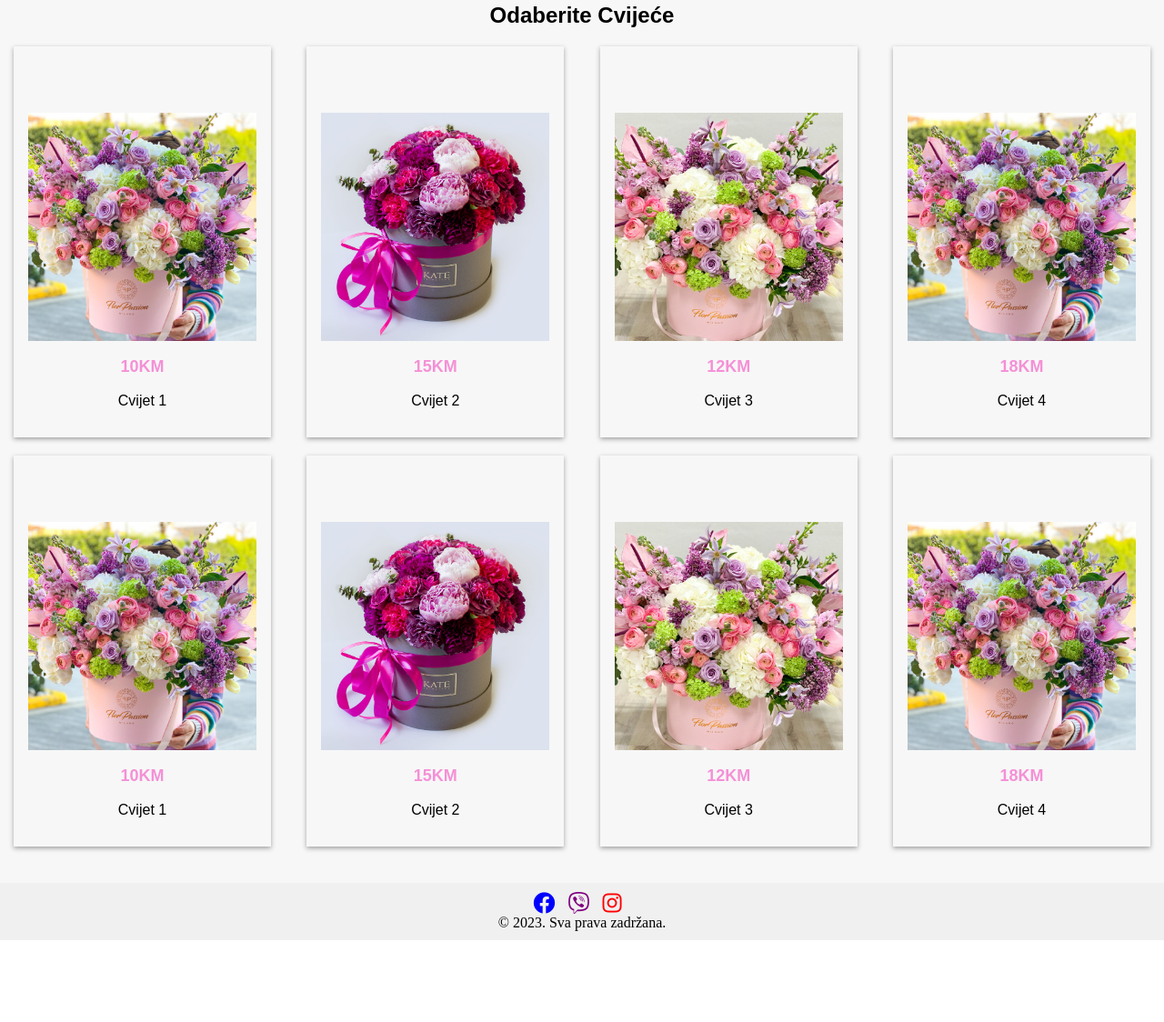
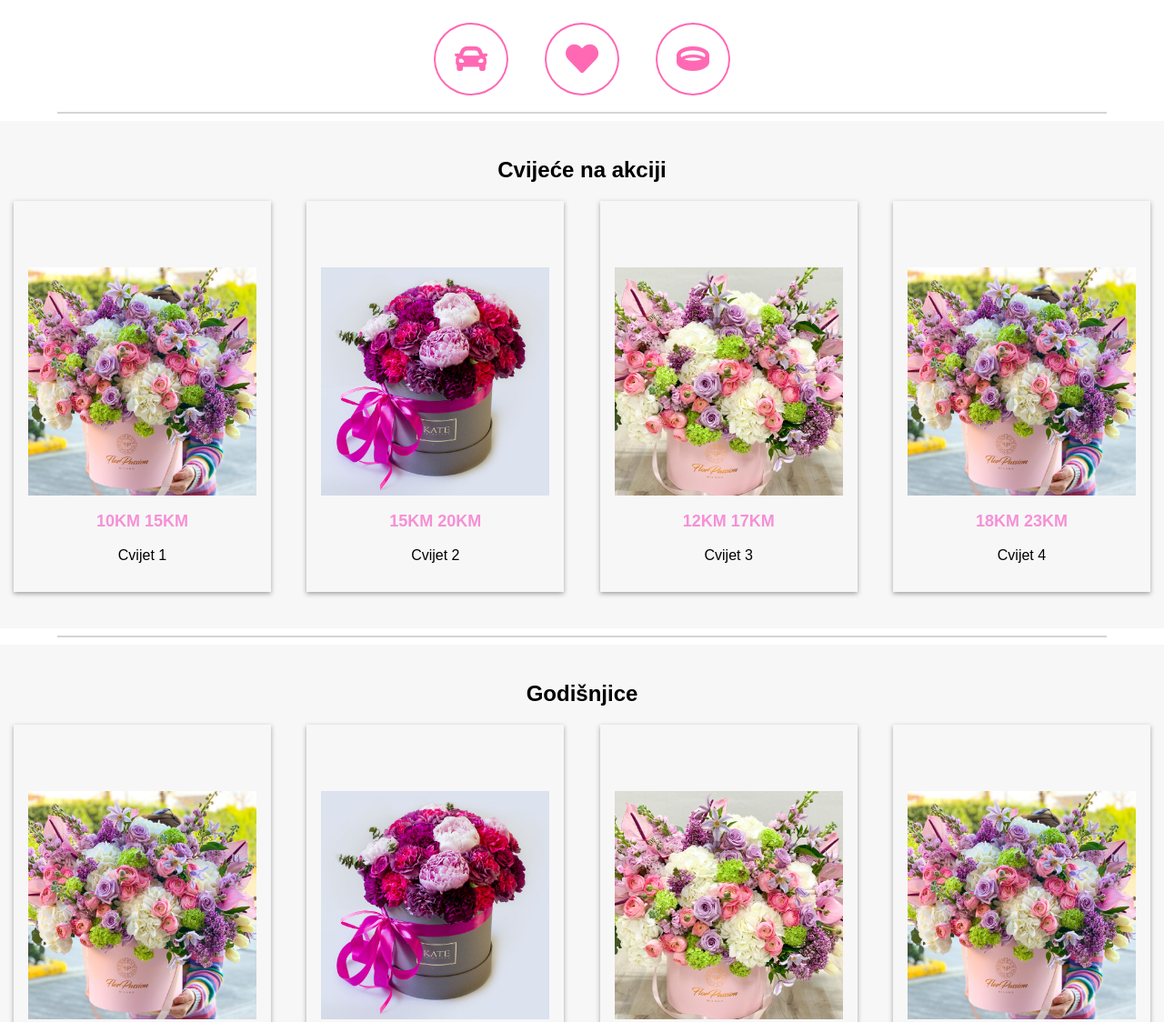
Before and after one commit to ThorMoon2016/cvj, a plain HTML site: page index.html in a window 1280 px wide. Shown: the part 795-1919 px from the top of the page at 91% size. Before the commit the page ends 1829 px from the top, so only its background shows below. Drawn offline with Linux system fonts and the light colour scheme.

Commit message:
Update index.html

```diff
--- a/index.html
+++ b/index.html
@@ -33,6 +33,19 @@
             <!-- Dodajte ostale opcije menija ovdje -->
         </ul>
     </nav>
+
+
+    <div style="text-align: center;">
+        <p><strong>Dobrodošli na našu stranicu!</strong> Uživajte u cvjetnim kreacijama cvjećara <strong>NERINA & NERINA 2</strong>!</p>
+
+        <p>Tražite buket cvijeća ili cvijeće na poklon? Trebate cvjetnu dekoraciju kojom ćete ukrasiti Vaš dom, vrt ili poslovni prostor?</p>
+
+        <p>Naši buketi cvijeća i cvjetne dekoracije dostupni su Vam svakodnevno na dvije atraktivne lokacije u gradu, te mogu biti dostavljeni i na željenu adresu na području cijelog grada Sarajeva i okolice.</p>
+
+        <p>Za uvid u bogatu ponudu cvjećara <strong>NERINA</strong>, posjetite Galeriju naše web stranice.</p>
+    </div>
+
+
 
     <img src="images/hero_png.png" alt="Cvijet glavni" style="margin-top: 30px; margin-bottom: 30px; max-width: 100%; height: auto; margin-left: auto; margin-right: auto;">
 
@@ -85,7 +98,7 @@
         </div>
         <div class="krug">
             <div class="ikonica">
-                <i class='fas fa-space-shuttle'></i>
+                <i class='fas fa-heart'></i>
 
             </div>
         </div>
@@ -101,7 +114,57 @@
     <hr style="border: 1px solid rgb(212, 212, 212); width: 90%;">
 
     <section class="flowers">
-        <h2>Odaberite Cvijeće</h2>
+        <h2>Cvijeće na akciji</h2>
+        <div class="flower-container">
+            <div class="flower-box">
+                <a href="cv1.html">
+                    <div class="flower">
+                        <img src="images/D4.jpeg" alt="Cvijet 1">
+                        <div class="flower-details">
+                            <p class="price">10KM <span class="discount-price">15KM</span></p>
+                            <p class="name">Cvijet 1</p>
+                        </div>
+                    </div>
+                </a>
+            </div>
+            <div class="flower-box">
+                <div class="flower">
+                    <img src="images/D2.jpg" alt="Cvijet 2">
+                    <div class="flower-details">
+                        <p class="price">15KM <span class="discount-price">20KM</span></p>
+                        <p class="name">Cvijet 2</p>
+                    </div>
+                </div>
+            </div>
+            <div class="flower-box">
+                <div class="flower">
+                    <img src="images/D3.jpeg" alt="Cvijet 3">
+                    <div class="flower-details">
+                        <p class="price">12KM <span class="discount-price">17KM</span></p>
+                        <p class="name">Cvijet 3</p>
+                    </div>
+                </div>
+            </div>
+            <div class="flower-box">
+                <div class="flower">
+                    <img src="images/D4.jpeg" alt="Cvijet 4">
+                    <div class="flower-details">
+                        <p class="price">18KM <span class="discount-price">23KM</span></p>
+                        <p class="name">Cvijet 4</p>
+                    </div>
+                </div>
+            </div>
+        </div>
+        <div class="flower-container">
+            <!-- Ponavljajte isti obrazac za ostale proizvode -->
+        </div>
+    </section>
+
+
+    <hr style="border: 1px solid rgb(212, 212, 212); width: 90%;">
+
+    <section class="flowers">
+        <h2>Godišnjice</h2>
         <div class="flower-container">
             <div class="flower-box">
                 <a href="cv1.html">
@@ -186,8 +249,6 @@
 
 
 
-
-
     <footer class="footer">
         <div class="footer-content">
             <div class="social-icons">
```
